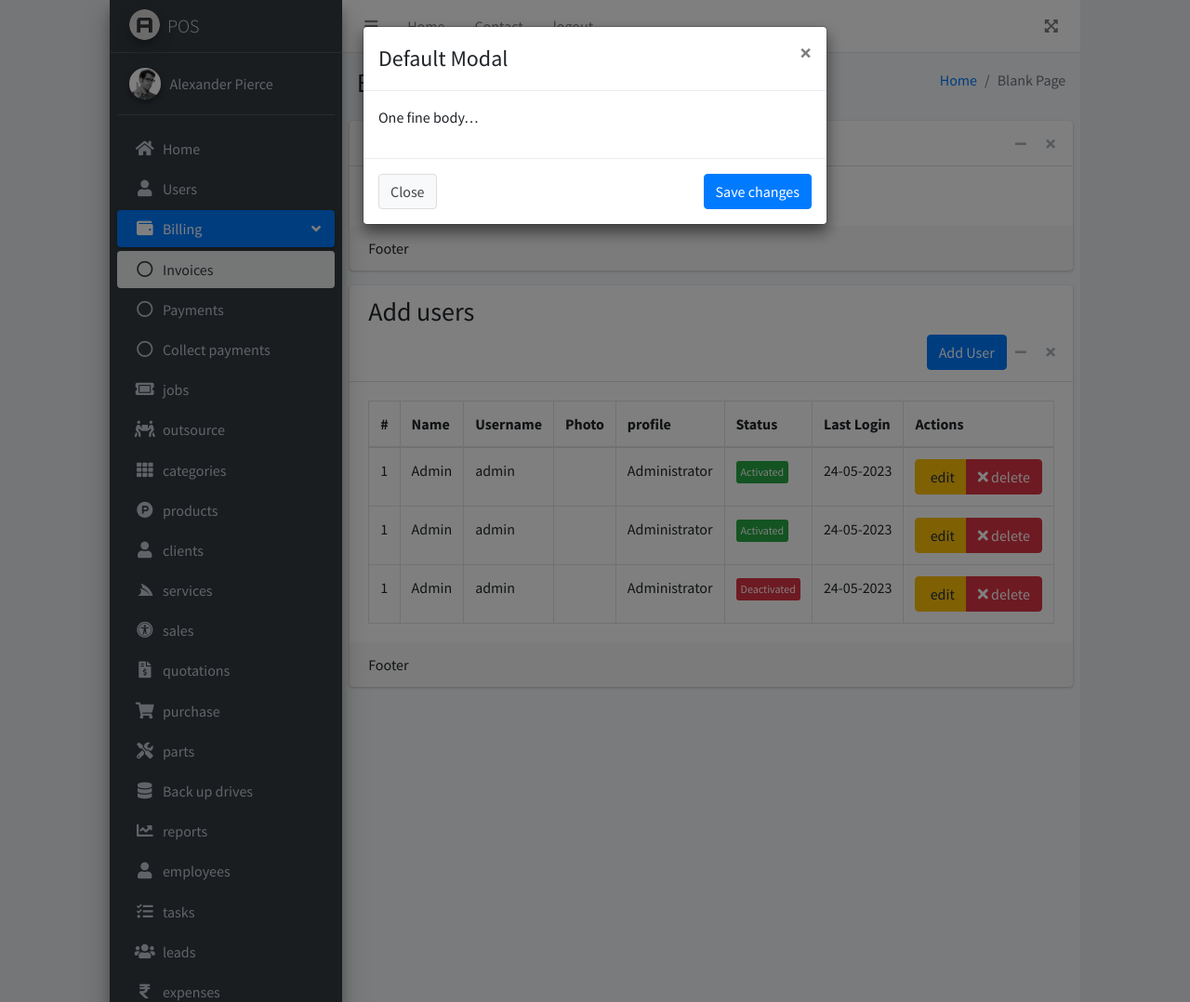
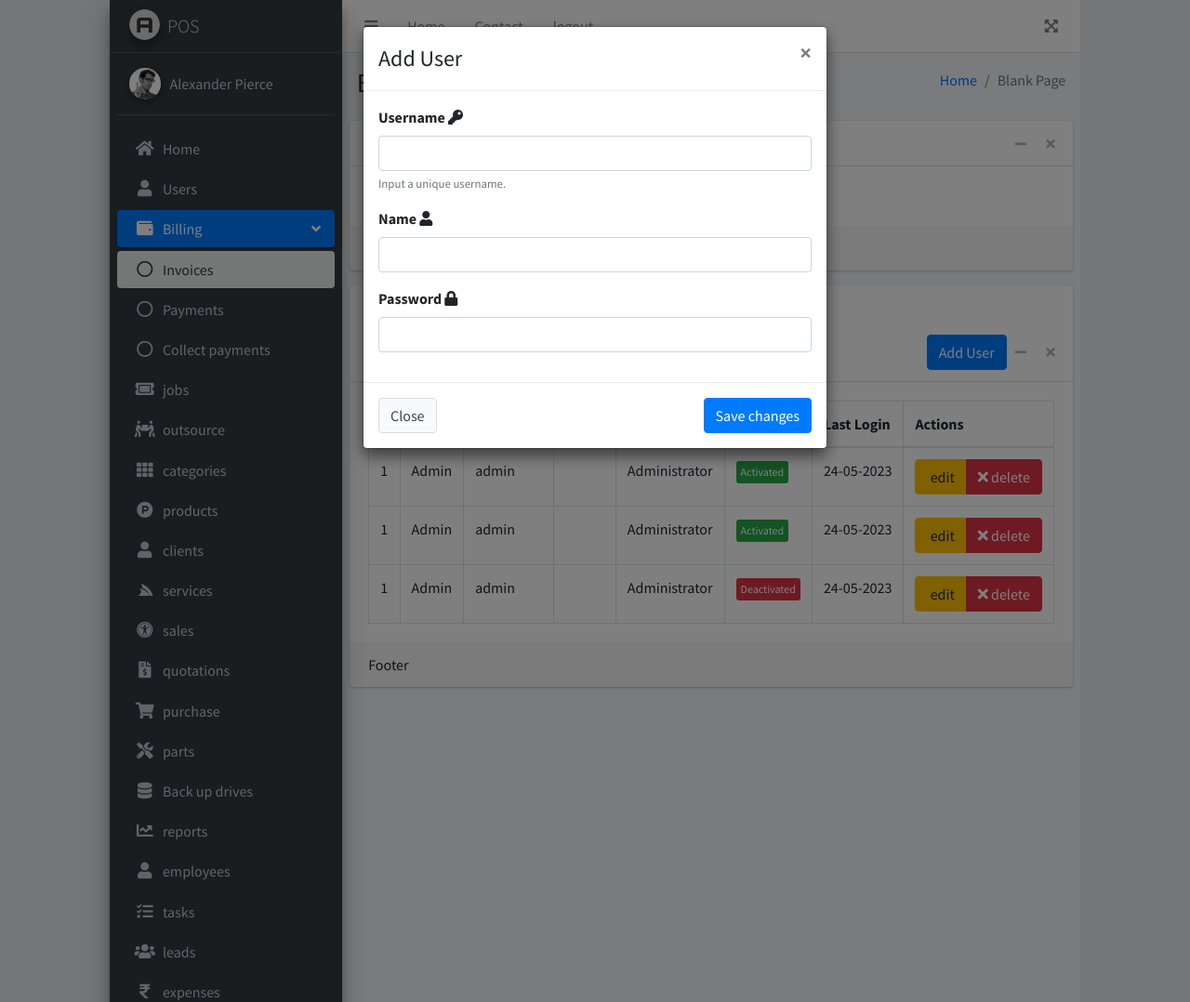
Before and after one commit to Mr-Kumar-Abhishek/computer-repair-POS, a PHP site: page /users in a window 1280 px wide, after a click on "Add User". Shown: the top 1078 px of the page at 93% size. Run offline with PHP 8.4, Linux system fonts and the light colour scheme; the visitor is signed in with stand-in values (Sample User, id 1); some libraries are stand-ins or nearby versions.

Commit message:
set form for adding user

```diff
--- a/views/modules/users.php
+++ b/views/modules/users.php
@@ -144,19 +144,36 @@
   <div class="modal fade" id="modal-add-user">
         <div class="modal-dialog">
           <div class="modal-content">
+            <form>
               <div class="modal-header">
-              <h4 class="modal-title">Default Modal</h4>
+                <h4 class="modal-title">Add User</h4>
                 <button type="button" class="close" data-dismiss="modal" aria-label="Close">
                   <span aria-hidden="true">&times;</span>
                 </button>
               </div>
               <div class="modal-body">
-              <p>One fine body&hellip;</p>
+
+                  <div class="form-group">
+                    <label for="InputUsername">Username</label>
+                     <i class="fas fa-key"></i><input type="text" class="form-control" id="addUserName" aria-describedby="InputUsername">
+                    <small id="emailHelp" class="form-text text-muted">Input a unique username.</small>
+                  </div>
+                  <div class="form-group">
+                    <label for="InputName">Name</label>
+                    <i class="fas fa-user"></i>
+                    <input type="text" class="form-control" id="InputName">
+                  </div>
+                  <div class="form-group">
+                    <label for="InputPassword">Password</label>
+                    <i class="fas fa-lock"></i>
+                    <input type="password" class="form-control" id="exampleInputPassword">
+                  </div>
               </div>
               <div class="modal-footer justify-content-between">
                 <button type="button" class="btn btn-default" data-dismiss="modal">Close</button>
-              <button type="button" class="btn btn-primary">Save changes</button>
+                <button type="submit" class="btn btn-primary">Save changes</button>
               </div>
+            <form>
           </div>
           <!-- /.modal-content -->
         </div>
```
Lines whose indentation alone changed are shown as unchanged.
